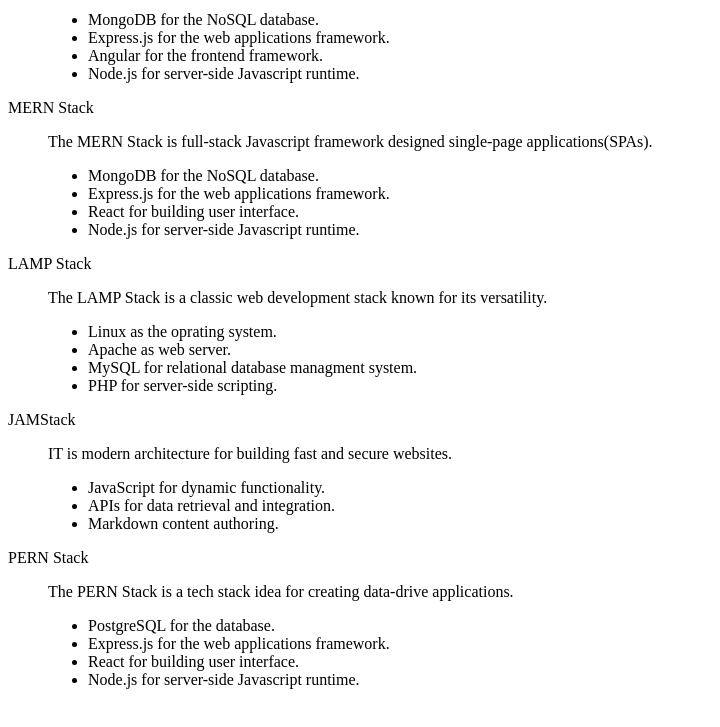
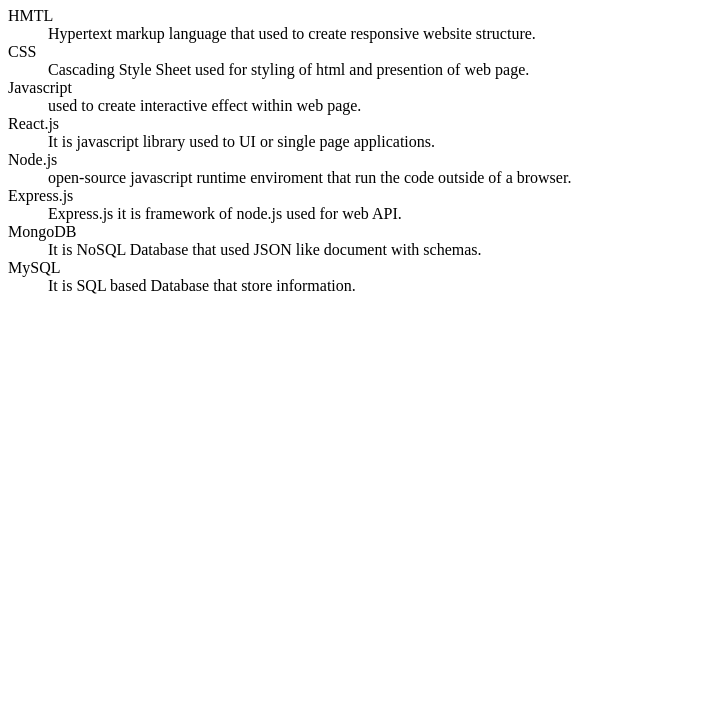
Before and after one commit to Rushipowar/Html-Core-Assignment-, a plain HTML site: page 05-Question-Ans.html in a window 1280 px wide. Shown: the part 73-800 px from the top of the page, without its empty margins (0-720 px from the left). Drawn offline with Linux system fonts and the light colour scheme.

Commit message:
Add files via upload

```diff
--- a/05-Question-Ans.html
+++ b/05-Question-Ans.html
@@ -7,68 +7,27 @@
 </head>
 <body>
 
+    <h1>Fullstack Web Development Tech Stack</h1>
     <dl>
-        <dt>MEAN Stack</dt>
-        <dd>
-            <p>The MEAN Stack is full-stack Javascript framework used for buildig dynamic
-                web applications.
-            </p>
-            <ul>
-                <li>MongoDB for the NoSQL database.</li>
-                <li>Express.js for the web applications framework.</li>
-                <li>Angular for the frontend framework.</li>
-                <li>Node.js for server-side Javascript runtime.</li>
-            </ul>
-        </dd>
+        <dt>HMTL</dt>
+        <dd>Hypertext markup language that used to create responsive website structure.</dd>
+        <dt>CSS</dt>
+        <dd>Cascading Style Sheet used for styling of html and presention of web page.</dd>
+        <dt>Javascript</dt>
+        <dd>used to create interactive effect within web page.</dd>
+        <dt>React.js</dt>
+        <dd>It is javascript library used to UI or single page applications.</dd>
+        <dt>Node.js</dt>
+        <dd>open-source javascript runtime enviroment that run the code outside of a browser.</dd>
+        <dt>Express.js</dt>
+        <dd>Express.js it is framework of node.js used for web API.</dd>
+        <dt>MongoDB</dt>
+        <dd>It is NoSQL Database that used JSON like document with schemas.</dd>
+        <dt>MySQL</dt>
+        <dd>It is SQL based Database that store information.</dd>
+    </dl>
 
-        <dt>MERN Stack</dt>
-        <dd>
-            <p>The MERN Stack is full-stack Javascript framework designed single-page applications(SPAs).
-            </p>
-            <ul>
-                <li>MongoDB for the NoSQL database.</li>
-                <li>Express.js for the web applications framework.</li>
-                <li>React for building user interface.</li>
-                <li>Node.js for server-side Javascript runtime.</li>
-            </ul>
-        </dd>
 
-        <dt>LAMP Stack</dt>
-        <dd>
-            <p>The LAMP Stack is a classic web development stack known for its versatility.
-            </p>
-            <ul>
-                <li>Linux as the oprating system.</li>
-                <li>Apache as web server.</li>
-                <li>MySQL for relational database managment system.</li>
-                <li>PHP for server-side scripting.</li>
-            </ul>
-        </dd>
-
-        <dt>JAMStack</dt>
-        <dd>
-            <p>IT is modern architecture for building fast and secure websites.
-            </p>
-            <ul>
-                <li>JavaScript for dynamic functionality.</li>
-                <li>APIs for data retrieval and integration.</li>
-                <li>Markdown content authoring.</li>
-            </ul>
-        </dd>
-
-        <dt>PERN Stack</dt>
-        <dd>
-            <p>The PERN Stack is a tech stack idea for creating data-drive applications.
-            </p>
-            <ul>
-                <li>PostgreSQL for the database.</li>
-                <li>Express.js for the web applications framework.</li>
-                <li>React for building user interface.</li>
-                <li>Node.js for server-side Javascript runtime.</li>
-            </ul>
-        </dd>
-
-    </dl>
 
 </body>
 </html>
```
Also changed, not shown: 01_Question-Ans.html (+6 -6 lines), 02_Question-Ans.html (+3 -3 lines), 04_Question-Ans.html (+1 -1 lines), index.html (+4 -5 lines), web-des.html (+4 -6 lines), web-dev.html (+4 -6 lines), Output/Output 1.png (added), Output/Output 2.png (added), Output/Output 3 (1).png (added), Output/Output 3 (2).png (added), Output/Output 3 (3).png (added), Output/Output 4.png (added), Output/Output 5.png (added), Output/Output 6.png (added), 2 more files.
